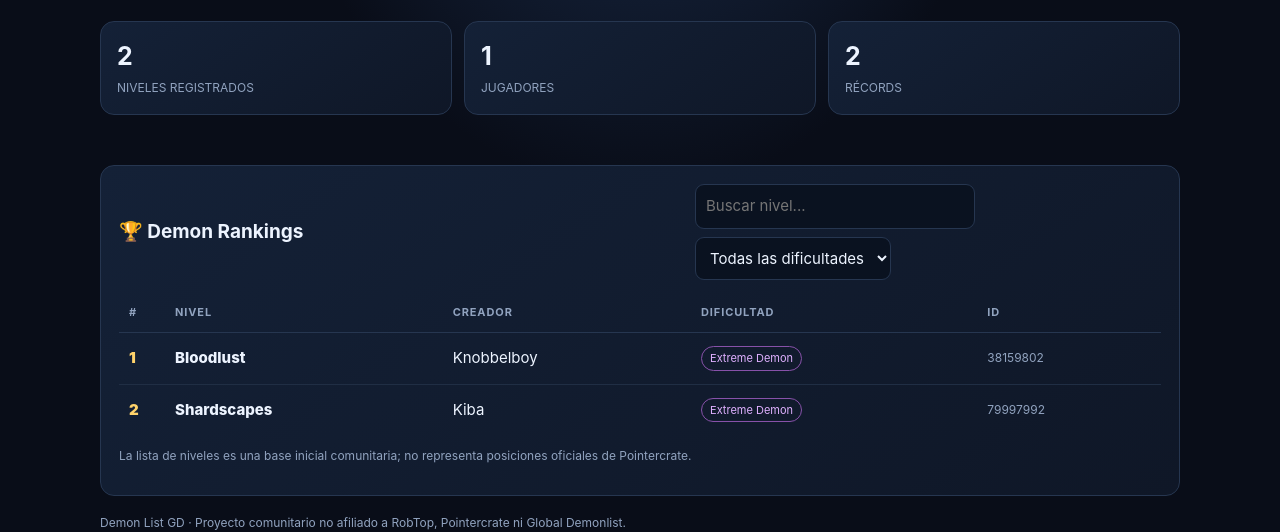
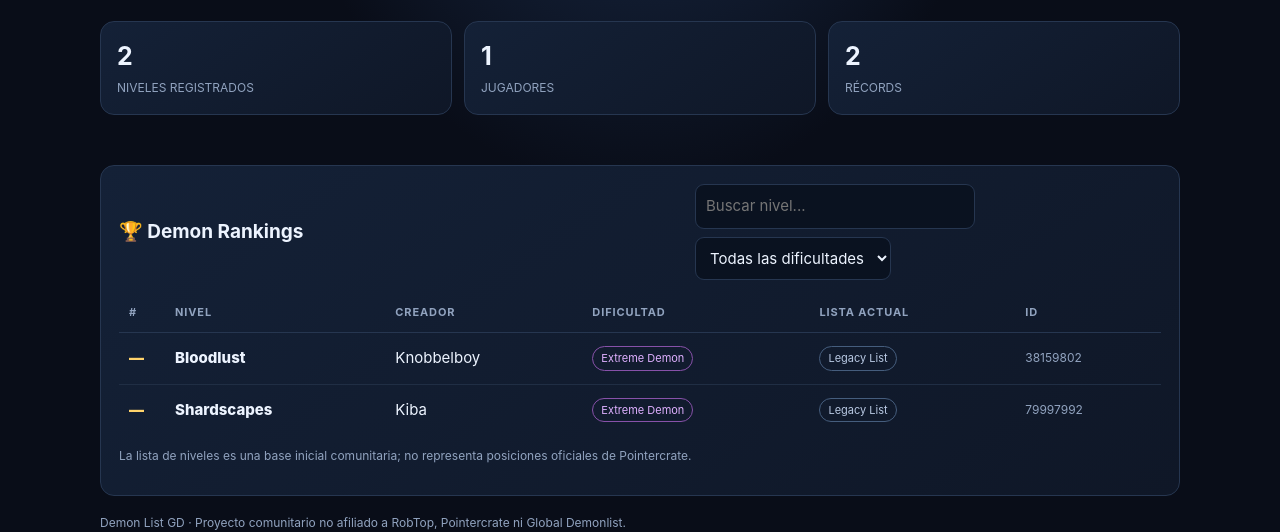
Before and after one commit to mariojr1317/demon-list-gd, a plain HTML site: page index.html in a window 1280 px wide. Shown: the part 281-813 px from the top of the page. Drawn offline with Linux system fonts and the light colour scheme.

Commit message:
Correct current Legacy List status and scoring

```diff
--- a/index.html
+++ b/index.html
@@ -16,14 +16,14 @@ header{border-bottom:1px solid var(--line);background:#0b1220d9;backdrop-filter:
 <main class="wrap">
 <section class="hero"><div class="eyebrow">Community leaderboard · Geometry Dash</div><h1>THE DEMON LIST</h1><p>Una clasificación comunitaria inspirada en Pointercrate y Global Demonlist. Consulta niveles, jugadores, récords y puntos. Los datos de esta versión inicial son editables desde el navegador.</p>
 <div class="stats"><div class="stat"><strong id="levelCount">2</strong><span>NIVELES REGISTRADOS</span></div><div class="stat"><strong id="playerCount">1</strong><span>JUGADORES</span></div><div class="stat"><strong id="recordCount">2</strong><span>RÉCORDS</span></div></div></section>
-<div id="rankings" class="view"><section class="panel"><div class="section-head"><h2>🏆 Demon Rankings</h2><div class="tools"><input id="levelSearch" placeholder="Buscar nivel..."><select id="difficulty"><option value="all">Todas las dificultades</option><option>Extreme Demon</option><option>Insane Demon</option><option>Hard Demon</option></select></div></div><div class="table-wrap"><table><thead><tr><th>#</th><th>Nivel</th><th>Creador</th><th>Dificultad</th><th>ID</th></tr></thead><tbody id="levelsBody"></tbody></table></div><p class="note">La lista de niveles es una base inicial comunitaria; no representa posiciones oficiales de Pointercrate.</p></section></div>
+<div id="rankings" class="view"><section class="panel"><div class="section-head"><h2>🏆 Demon Rankings</h2><div class="tools"><input id="levelSearch" placeholder="Buscar nivel..."><select id="difficulty"><option value="all">Todas las dificultades</option><option>Extreme Demon</option><option>Insane Demon</option><option>Hard Demon</option></select></div></div><div class="table-wrap"><table><thead><tr><th>#</th><th>Nivel</th><th>Creador</th><th>Dificultad</th><th>Lista actual</th><th>ID</th></tr></thead><tbody id="levelsBody"></tbody></table></div><p class="note">La lista de niveles es una base inicial comunitaria; no representa posiciones oficiales de Pointercrate.</p></section></div>
 <div id="players" class="view hidden"><section class="panel"><div class="section-head"><h2>🌟 Player Rankings</h2><input id="playerSearch" placeholder="Buscar jugador..."></div><div class="table-wrap"><table><thead><tr><th>#</th><th>Jugador</th><th>Récords</th><th>Puntos</th></tr></thead><tbody id="playersBody"></tbody></table></div></section><section class="panel"><h2>Perfil destacado</h2><div id="featured"></div></section></div>
-<div id="submit" class="view hidden"><section class="panel"><h2>➕ Registrar un récord</h2><p class="sub">Añade una progresión o una completion. Los cambios se guardan en este navegador.</p><form id="recordForm"><label>Jugador<input name="player" required placeholder="Nombre del jugador"></label><label>Nivel<input name="level" required placeholder="Nombre del nivel"></label><label>Progreso (%)<input name="progress" type="number" min="1" max="100" required placeholder="100"></label><label>Tipo<select name="type"><option value="completion">Completado</option><option value="progress">Progreso</option></select></label><label>Prueba (URL opcional)<input name="proof" type="url" placeholder="https://youtube.com/..."></label><label>Fecha<input name="date" type="date"></label><button type="submit">Guardar récord</button></form><p class="note">Puntuación de esta lista: cada nivel tiene un valor base. Una completion recibe el 100% de esos puntos; una progresión recibe puntos proporcionales al porcentaje. Es un sistema propio, no la fórmula oficial de Pointercrate/GDDL.</p></section></div>
+<div id="submit" class="view hidden"><section class="panel"><h2>➕ Registrar un récord</h2><p class="sub">Añade una progresión o una completion. Los cambios se guardan en este navegador.</p><form id="recordForm"><label>Jugador<input name="player" required placeholder="Nombre del jugador"></label><label>Nivel<input name="level" required placeholder="Nombre del nivel"></label><label>Progreso (%)<input name="progress" type="number" min="1" max="100" required placeholder="100"></label><label>Tipo<select name="type"><option value="completion">Completado</option><option value="progress">Progreso</option></select></label><label>Prueba (URL opcional)<input name="proof" type="url" placeholder="https://youtube.com/..."></label><label>Fecha<input name="date" type="date"></label><button type="submit">Guardar récord</button></form><p class="note">Puntuación de esta lista: cada nivel tiene un valor base. Solo los niveles de Main List o Extended List pueden otorgar puntos actuales. Los niveles en Legacy List conservan sus récords históricos en el perfil, pero otorgan 0 puntos actuales. La puntuación de los niveles activos debe sincronizarse con sus valores oficiales.</p></section></div>
 </main><footer class="wrap">Demon List GD · Proyecto comunitario no afiliado a RobTop, Pointercrate ni Global Demonlist.</footer>
 <script>
 const initialLevels=[
- {name:"Bloodlust",creator:"Knobbelboy",difficulty:"Extreme Demon",id:"38159802",points:1000},
- {name:"Shardscapes",creator:"Kiba",difficulty:"Extreme Demon",id:"79997992",points:1000}
+ {name:"Bloodlust",creator:"Knobbelboy",difficulty:"Extreme Demon",id:"38159802",status:"Legacy List",points:0},
+ {name:"Shardscapes",creator:"Kiba",difficulty:"Extreme Demon",id:"79997992",status:"Legacy List",points:0}
 ];
 const initialRecords=[
  {player:"GuitarHeroStyles",level:"Bloodlust",progress:100,type:"completion",date:"2023-09-04",proof:"https://www.youtube.com/watch?v=RMibTsso-kg"},
@@ -33,12 +33,12 @@ let levels=JSON.parse(localStorage.getItem("gd_levels")||"null")||initialLevels;
 let records=JSON.parse(localStorage.getItem("gd_records")||"null")||initialRecords;
 const $=id=>document.getElementById(id);
 function save(){localStorage.setItem("gd_levels",JSON.stringify(levels));localStorage.setItem("gd_records",JSON.stringify(records));render()}
-function score(r){const l=levels.find(x=>x.name.toLowerCase()===r.level.toLowerCase());return Math.round((l?.points||500)*r.progress/100)}
+function score(r){const l=levels.find(x=>x.name.toLowerCase()===r.level.toLowerCase());if(!l||l.status==="Legacy List")return 0;return Math.round((l.points||0)*r.progress/100*100)/100}
 function players(){const names=[...new Set(records.map(r=>r.player))];return names.map(name=>{const rs=records.filter(r=>r.player===name);return{name,records:rs.length,points:rs.reduce((s,r)=>s+score(r),0),rs}}).sort((a,b)=>b.points-a.points)}
 function render(){
  $("levelCount").textContent=levels.length;$("playerCount").textContent=players().length;$("recordCount").textContent=records.length;
  const q=$("levelSearch").value.toLowerCase(),d=$("difficulty").value;
- $("levelsBody").innerHTML=levels.filter(l=>l.name.toLowerCase().includes(q)&&(d==="all"||l.difficulty===d)).map((l,i)=>'<tr><td class="rank">'+(i+1)+'</td><td class="level">'+l.name+'</td><td>'+l.creator+'</td><td><span class="pill extreme">'+l.difficulty+'</span></td><td class="sub">'+l.id+'</td></tr>').join("")||'<tr><td colspan="5" class="empty">No hay niveles que coincidan.</td></tr>';
+ $("levelsBody").innerHTML=levels.filter(l=>l.name.toLowerCase().includes(q)&&(d==="all"||l.difficulty===d)).map((l,i)=>'<tr><td class="rank">—</td><td class="level">'+l.name+'</td><td>'+l.creator+'</td><td><span class="pill extreme">'+l.difficulty+'</span></td><td><span class="pill">'+(l.status||'Sin clasificar')+'</span></td><td class="sub">'+l.id+'</td></tr>').join("")||'<tr><td colspan="6" class="empty">No hay niveles que coincidan.</td></tr>';
  const pq=$("playerSearch").value.toLowerCase();const ps=players().filter(p=>p.name.toLowerCase().includes(pq));
  $("playersBody").innerHTML=ps.map((p,i)=>'<tr><td class="rank">'+(i+1)+'</td><td><b>'+p.name+'</b></td><td>'+p.records+'</td><td class="points">'+p.points.toLocaleString("en-US")+' pts</td></tr>').join("")||'<tr><td colspan="4" class="empty">No se encontraron jugadores.</td></tr>';
  const g=players().find(p=>p.name==="GuitarHeroStyles");
@@ -46,7 +46,7 @@ function render(){
 }
 document.querySelectorAll("[data-tab]").forEach(b=>b.addEventListener("click",()=>{document.querySelectorAll(".tab").forEach(x=>x.classList.toggle("active",x===b));document.querySelectorAll(".view").forEach(x=>x.classList.toggle("hidden",x.id!==b.dataset.tab));}));
 $("levelSearch").addEventListener("input",render);$("difficulty").addEventListener("change",render);$("playerSearch").addEventListener("input",render);
-$("recordForm").addEventListener("submit",e=>{e.preventDefault();const f=new FormData(e.target),r={player:f.get("player").trim(),level:f.get("level").trim(),progress:Number(f.get("progress")),type:f.get("type"),proof:f.get("proof"),date:f.get("date")};if(!levels.some(l=>l.name.toLowerCase()===r.level.toLowerCase()))levels.push({name:r.level,creator:"Community",difficulty:"Extreme Demon",id:"—",points:500});records=records.filter(x=>!(x.player.toLowerCase()===r.player.toLowerCase()&&x.level.toLowerCase()===r.level.toLowerCase()));records.push(r);save();e.target.reset();document.querySelector('[data-tab="players"]').click();});
+$("recordForm").addEventListener("submit",e=>{e.preventDefault();const f=new FormData(e.target),r={player:f.get("player").trim(),level:f.get("level").trim(),progress:Number(f.get("progress")),type:f.get("type"),proof:f.get("proof"),date:f.get("date")};if(!levels.some(l=>l.name.toLowerCase()===r.level.toLowerCase()))levels.push({name:r.level,creator:"Community",difficulty:"Extreme Demon",id:"—",status:"Pendiente de clasificación",points:0});records=records.filter(x=>!(x.player.toLowerCase()===r.player.toLowerCase()&&x.level.toLowerCase()===r.level.toLowerCase()));records.push(r);save();e.target.reset();document.querySelector('[data-tab="players"]').click();});
 render();
 </script>
 </body></html>
```
